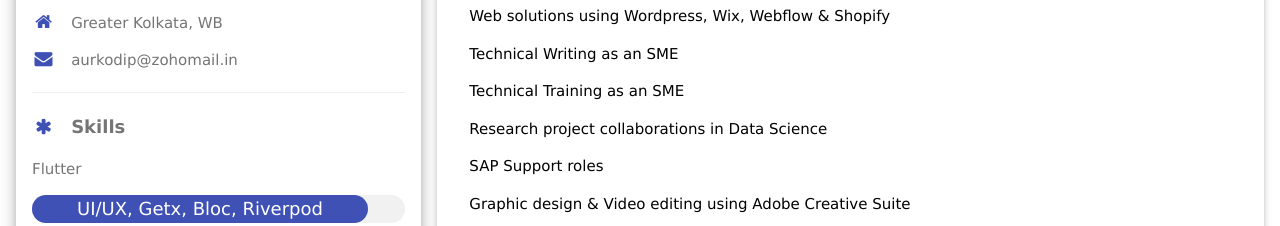
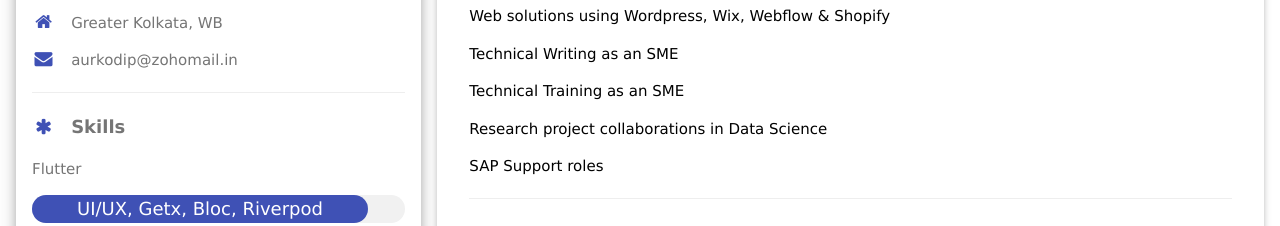
Before and after one commit to aurkodip/aurkodip.github.io, a plain HTML site: page index.html in a window 1280 px wide. Shown: the part 539-765 px from the top of the page. Drawn offline with nearby package versions, Linux system fonts and the light colour scheme.

Commit message:
Update index.html

```diff
--- a/index.html
+++ b/index.html
@@ -120,7 +120,6 @@
           <p>Technical Training as an SME</p>
           <p>Research project collaborations in Data Science</p>
           <p>SAP Support roles</p>
-          <p>Graphic design & Video editing using Adobe Creative Suite</p>
           <hr>
         </div>
         <div class="w3-container">
```
